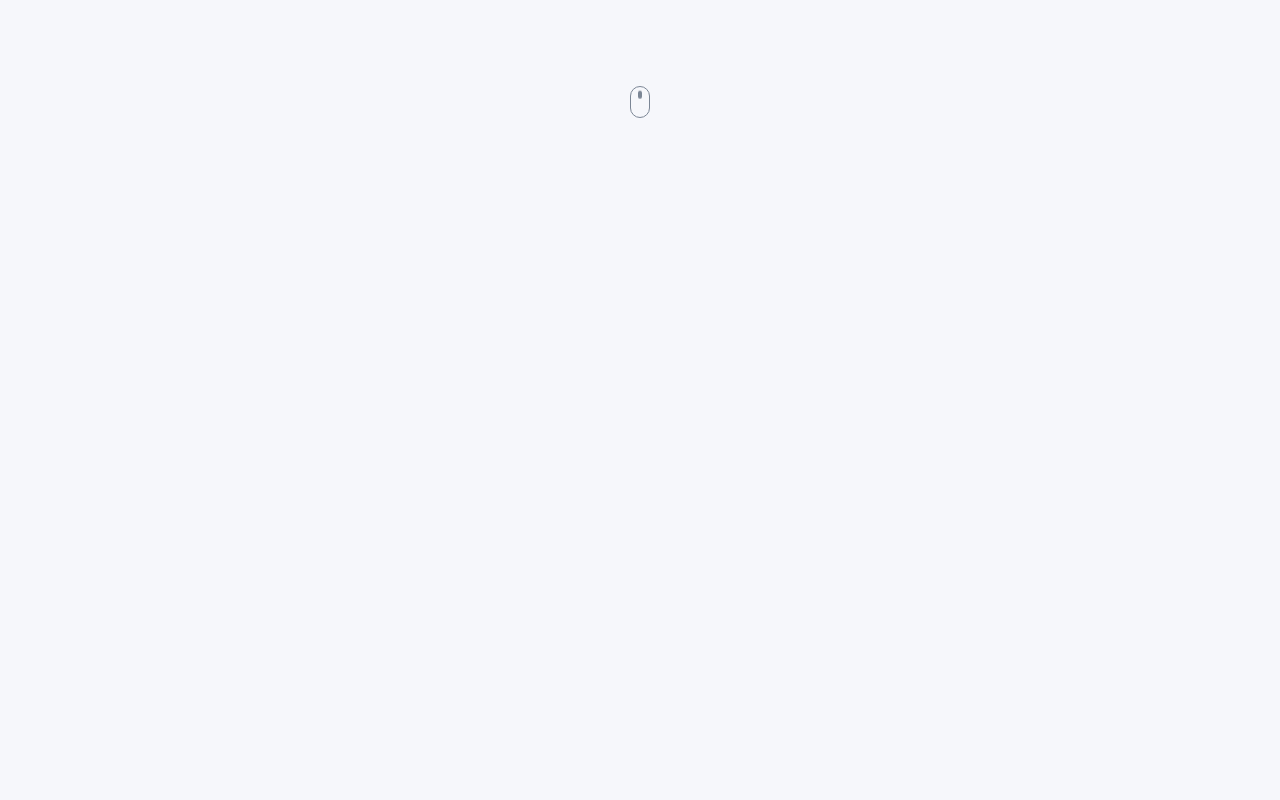
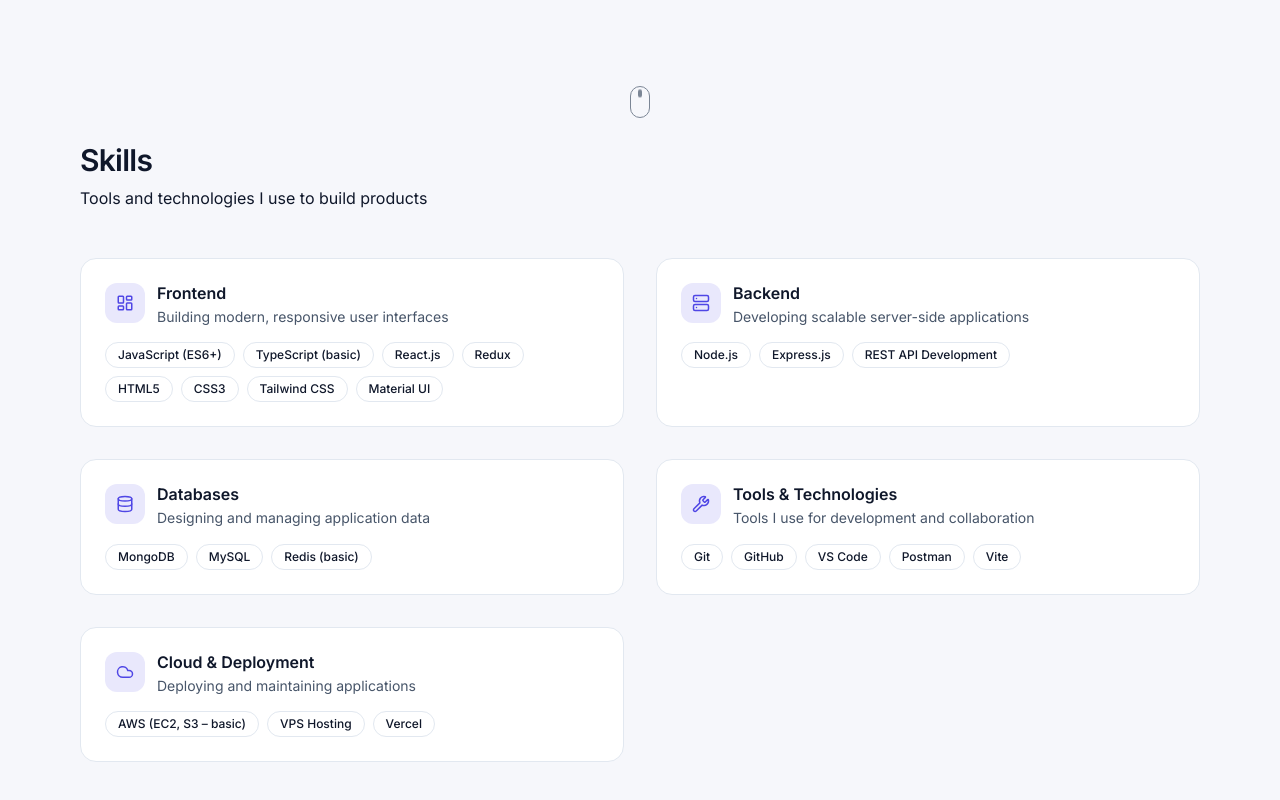
Before and after one commit to svivek19/portfolio, a React (Vite) app: page / in a window 1280 px wide. Shown: the part 658-1458 px from the top of the page. Before the commit the page ends 800 px from the top, so only its background shows below. Built offline with nearby package versions, Linux system fonts and the light colour scheme.

Commit message:
add Skills section with skills data structure and display

```diff
--- a/src/App.tsx
+++ b/src/App.tsx
@@ -1,5 +1,6 @@
 import Navbar from "./components/Navbar";
 import Home from "./sections/Home";
+import Skills from "./sections/Skills";
 
 const App = () => {
   return (
@@ -8,6 +9,7 @@ const App = () => {
 
       <main className="pt-24">
         <Home />
+        <Skills />
       </main>
     </div>
   );
--- /dev/null
+++ b/src/data/skills.ts
@@ -0,0 +1,50 @@
+import { LayoutDashboard, Server, Database, Wrench, Cloud } from "lucide-react";
+
+export interface SkillCategory {
+  title: string;
+  icon: React.ElementType;
+  description: string;
+  skills: string[];
+}
+
+export const skillsData: SkillCategory[] = [
+  {
+    title: "Frontend",
+    icon: LayoutDashboard,
+    description: "Building modern, responsive user interfaces",
+    skills: [
+      "JavaScript (ES6+)",
+      "TypeScript (basic)",
+      "React.js",
+      "Redux",
+      "HTML5",
+      "CSS3",
+      "Tailwind CSS",
+      "Material UI",
+    ],
+  },
+  {
+    title: "Backend",
+    icon: Server,
+    description: "Developing scalable server-side applications",
+    skills: ["Node.js", "Express.js", "REST API Development"],
+  },
+  {
+    title: "Databases",
+    icon: Database,
+    description: "Designing and managing application data",
+    skills: ["MongoDB", "MySQL", "Redis (basic)"],
+  },
+  {
+    title: "Tools & Technologies",
+    icon: Wrench,
+    description: "Tools I use for development and collaboration",
+    skills: ["Git", "GitHub", "VS Code", "Postman", "Vite"],
+  },
+  {
+    title: "Cloud & Deployment",
+    icon: Cloud,
+    description: "Deploying and maintaining applications",
+    skills: ["AWS (EC2, S3 – basic)", "VPS Hosting", "Vercel"],
+  },
+];
--- /dev/null
+++ b/src/sections/Skills.tsx
@@ -0,0 +1,74 @@
+import { skillsData } from "../data/skills";
+
+const Skills = () => {
+  return (
+    <section id="skills" className="pb-24">
+      <div className="max-w-6xl mx-auto px-4">
+        <h2 className="text-3xl font-semibold tracking-tight">Skills</h2>
+        <p className="mt-2 text-[--text-muted]">
+          Tools and technologies I use to build products
+        </p>
+
+        <div className="mt-12 grid grid-cols-1 sm:grid-cols-2 gap-8">
+          {skillsData.map((category) => {
+            const Icon = category.icon;
+
+            return (
+              <div
+                key={category.title}
+                className="
+                  rounded-2xl
+                  border border-[var(--border)]
+                  bg-[var(--card)]
+                  p-6
+                  flex flex-col
+                "
+              >
+                <div className="flex items-start gap-3">
+                  <div className="inline-flex h-10 w-10 shrink-0 items-center justify-center rounded-xl bg-[var(--accent)]/12">
+                    <Icon size={18} className="text-[var(--accent)]" />
+                  </div>
+
+                  <div>
+                    <h3 className="text-base font-semibold leading-tight">
+                      {category.title}
+                    </h3>
+                    <p className="mt-1 text-sm text-[var(--text-muted)] leading-snug">
+                      {category.description}
+                    </p>
+                  </div>
+                </div>
+
+                <div className="mt-4 flex flex-wrap gap-2">
+                  {category.skills.map((skill) => (
+                    <span
+                      key={skill}
+                      className="
+                        inline-flex items-center
+                        rounded-full
+                        px-3 py-1
+                        text-xs
+                        font-medium
+                        bg-[var(--card)]
+                        text-[var(--text)]
+                        border border-[var(--border)]
+                        transition
+                        hover:border-[var(--accent)]
+                        hover:text-[var(--accent)]"
+                    >
+                      {skill}
+                    </span>
+                  ))}
+                </div>
+
+                <div className="flex-1" />
+              </div>
+            );
+          })}
+        </div>
+      </div>
+    </section>
+  );
+};
+
+export default Skills;
```
